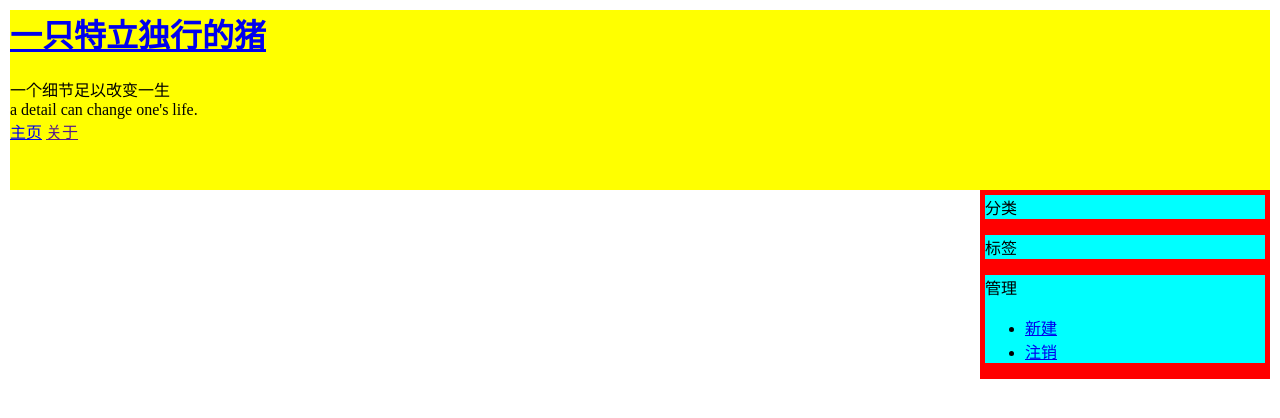
After one commit to nullscc/tornado_mongo_blog, a Python web app: template app/templates/index.html in a window 1280 px wide. The commit adds this page. Shown: the top 418 px of the page. Run offline with Jinja, Linux system fonts and the light colour scheme; the template is opened without the code that fills it, so the values that code supplies are empty.

Commit message:
后端数据部分全部准备完成

```diff
--- a/app/handler/article.py
+++ b/app/handler/article.py
@@ -1,8 +1,6 @@
 #!/usr/bin/env python
 #-*- coding:utf8 -*-
 # Power by null 2018-02-09 10:00:56
-
-
 from .base import BaseHandler
 from app.service import ArticleService
 from tornado.web import HTTPError
--- a/app/templates/admin/account_base.html
+++ b/app/templates/admin/account_base.html
@@ -60,9 +60,4 @@
 </div>
 </div>
 </body>
-
-
-
-
-
 </html>
--- /dev/null
+++ b/app/templates/base.html
@@ -0,0 +1,98 @@
+<!DOCTYPE html PUBLIC "-//W3C//DTD XHTML 1.0 Strict//EN"
+   "http://www.w3.org/TR/xhtml1/DTD/xhtml1-strict.dtd">
+<html xmlns="http://www.w3.org/1999/xhtml" lang="en" xml:lang="en">
+<head>
+<title>一只特立独行的猪</title>
+<meta http-equiv="Content-Type" content="text/html; charset=UTF-8" />
+<style type="text/css">
+#articlecontent {
+    margin-right: 300px;
+}
+body {
+    margin: 10px;
+}
+
+#sidebar {
+    width: 290px;
+    position: absolute;
+    right: 0;
+    top: 190px;
+    background-color: red;
+    margin-right: 10px;
+}
+#head {
+    height: 180px;
+    background-color: yellow;
+}
+#head h1 {
+    margin-top: 10px;
+}
+#nav {
+    list-style-type:none;
+    margin: 0;
+    padding: 0;
+}
+#nav li {
+    display: inline;
+}
+.sidebox {
+    margin: 5px;
+    background-color: cyan;
+}
+.single_article {
+    background-color: cyan;
+    margin-bottom: 10px;
+}
+.single_article h2 {
+    margin-top: 0;
+}
+#catagory_or_tag {
+    background-color: blue;
+    margin-bottom: 10px;
+}
+</style>
+</head>
+
+<body>
+<div id="allcontent">
+    <div id="head">
+        <h1><a href="/">一只特立独行的猪</a></h1>
+        <span id="descen">一个细节足以改变一生</span><br />
+        <span id="desczh">a detail can change one's life.</span>
+
+    <ul id="nav">
+        <li><a href="/">主页</a></li>
+        <li><a href="">关于</a></li>
+    </ul>
+    </div>
+
+    <div id="articlecontent">
+    {% block articlecontent %}
+    {% endblock articlecontent %}
+    </div>
+    <div id="sidebar">
+    <div class="sidebox">
+        <span class="sidebox_title">分类</span>
+        <ul>
+        {% for catagory in catagories %}
+        <li><a href="/catagories?name={{catagory.title}}">{{catagory.title}}</a></li>
+        {% endfor %}
+        </ul>
+    </div>
+    <div class="sidebox">
+        <span class="sidebox_title">标签</span>
+        <ul>
+        {% for tag in tags %}
+        <li><a href="/tags?name={{tag.name}}">{{tag.name}}</a></li>
+        {% endfor %}
+        </ul>
+    </div>
+    {% block extra_sidebox %}
+    {% endblock extra_sidebox %}
+    </div>
+
+</div>
+
+</body>
+
+</html>
--- /dev/null
+++ b/app/templates/index.html
@@ -0,0 +1,52 @@
+{% extends "base.html" %}
+
+{% block articlecontent %}
+{% if tag or catagory %}
+<div id="catagory_or_tag">
+{% if tag %}
+标签：{{tag}}
+{% endif %}
+{% if catagory %}
+分类：{{catagory}}
+{% endif %}
+</div>
+{% endif %}
+{% for article in info.articles %}
+    <div class="single_article">
+    <h2><a href="/{{article.slug}}">{{article.title}}</a></h2>
+
+    <div class="article_info">
+        {% if article.catagory %}
+        分类于: <span class="catagory">{{article.catagory|join(" | ")}}</span>
+        {% endif %}
+        {% if article.tags %}
+        标签: <span class="tag">{{article.tags|join(" | ")}}</span>
+        {% endif %}
+
+        {% if article.add_time %}
+        <span class="articl_time">{{article.add_time|strtime}}</span>
+        {% endif %}
+    </div>
+    <div class="article_content">
+        {{article.lead|e}}
+    </div>
+    <a href="/{{article.slug}}"><button type="button">继续阅读</button></a>
+    </div>
+{% endfor %}
+{% if info.prev %}
+<a href="/prev?last={{info.prev}}"><button type="button">上一页</button></a>
+{% endif %}
+{% if info.next %}
+<a href="/next?last={{info.next}}"><button type="button">下一页</button></a>
+{% endif %}
+{% endblock articlecontent %}
+
+{% block extra_sidebox %}
+<div class="sidebox">
+    <span class="sidebox_title">管理</span>
+    <ul>
+        <li><a href="/article/add">新建</a></li>
+        <li><a href="/admin/logout">注销</a></li>
+    </ul>
+</div>
+{% endblock extra_sidebox %}
```
Also changed, not shown: app/handler/base.py (+7 -0 lines), app/handler/index.py (+22 -11 lines), app/service/article.py (+32 -10 lines), app/templates/single_article.html (added, +41 -0 lines).
